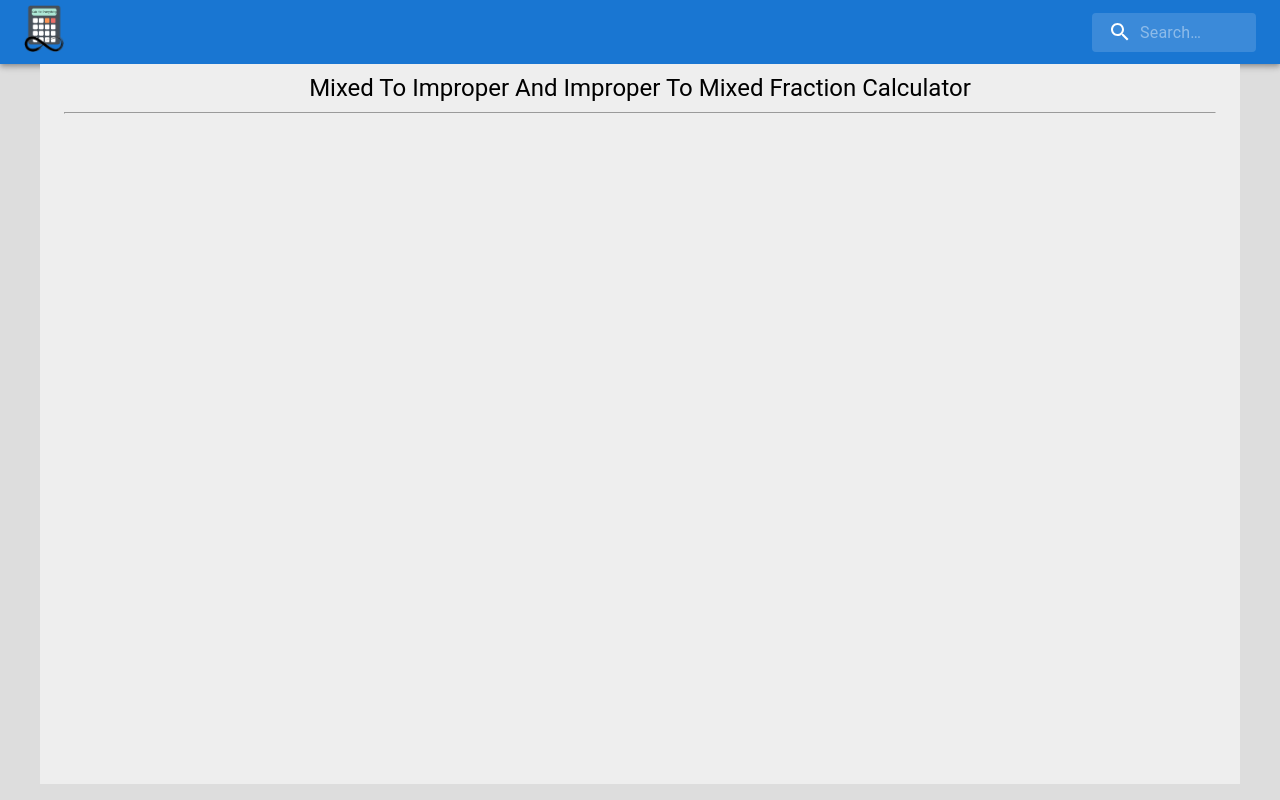
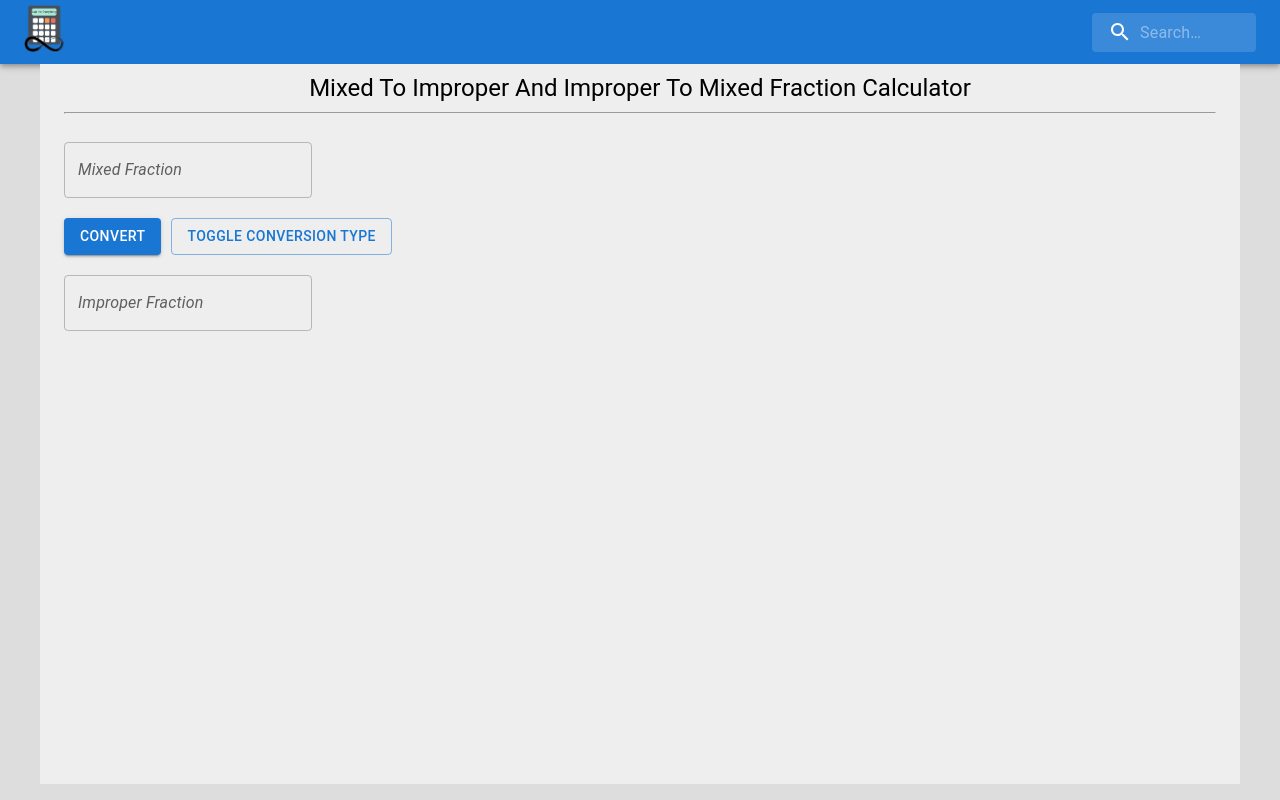
Before and after one commit to SarthakKeshari/calc_for_everything, a React (Create React App) app in the folder calculators/: page /mixedtoimproperanimpropertomixedfractioncalc in a window 1280 px wide. Built offline with nearby package versions, Linux system fonts and the light colour scheme.

Commit message:
mixed to improper fraction and vice versa

```diff
--- a/calculators/src/mathematical/mixedToImproperAndImproperToMixedFraction/MainMixedToImproperAndImproperToMixedFraction.js
+++ b/calculators/src/mathematical/mixedToImproperAndImproperToMixedFraction/MainMixedToImproperAndImproperToMixedFraction.js
@@ -1,12 +1,72 @@
-import React from 'react';
-import { Container, Typography } from '@mui/material';
+import React, { useState } from 'react';
+import { Container, Typography, TextField, Button } from '@mui/material';
 
-function MainMixedToImproperAndImproperToMixedFraction(){
-    return(
-        <Container maxWidth="lg" sx={{ bgcolor: '#eeeeee', minHeight: '90vh', paddingY:"10" }}>
-            <Typography pt={1} variant='h5' sx = {{textAlign: "center"}}>Mixed To Improper And Improper To Mixed Fraction Calculator</Typography>
-            <hr/>
-            <br/>
+function MainMixedToImproperAndImproperToMixedFraction() {
+    const [inputValue, setInputValue] = useState('');
+    const [outputValue, setOutputValue] = useState('');
+    const [isMixedToImproper, setIsMixedToImproper] = useState(true);
+
+    const convertFraction = () => {
+        const fractions = inputValue.split(' ');
+
+        if (fractions.length === 2) {
+            // Convert mixed fraction to improper fraction
+            const wholeNumber = parseInt(fractions[0]);
+            const [numerator, denominator] = fractions[1].split('/').map(Number);
+            const improperNumerator = wholeNumber * denominator + numerator;
+            setOutputValue(`${improperNumerator}/${denominator}`);
+        } else if (fractions.length === 1 && fractions[0].includes('/')) {
+            // Convert improper fraction to mixed fraction
+            const [numerator, denominator] = fractions[0].split('/').map(Number);
+            const wholeNumber = Math.floor(numerator / denominator);
+            const remainingNumerator = numerator % denominator;
+            setOutputValue(`${wholeNumber} ${remainingNumerator}/${denominator}`);
+        } else {
+            // Invalid input
+            setOutputValue('Invalid input');
+        }
+    };
+
+    const handleInputChange = (event) => {
+        setInputValue(event.target.value);
+    };
+
+    const toggleConversionType = () => {
+        setIsMixedToImproper(!isMixedToImproper);
+        setInputValue('');
+        setOutputValue('');
+    };
+
+    return (
+        <Container maxWidth="lg" sx={{ bgcolor: '#eeeeee', minHeight: '90vh', paddingY: "10" }}>
+            <Typography pt={1} variant='h5' sx={{ textAlign: "center" }}>Mixed To Improper And Improper To Mixed Fraction Calculator</Typography>
+            <hr />
+            <br />
+            <div>
+                <TextField
+                    label={isMixedToImproper ? 'Mixed Fraction' : 'Improper Fraction'}
+                    variant="outlined"
+                    value={inputValue}
+                    onChange={handleInputChange}
+                />
+                <br />
+                <br />
+                <Button variant="contained" onClick={convertFraction}>
+                    Convert
+                </Button>
+                <Button variant="outlined" onClick={toggleConversionType} style={{ marginLeft: '10px' }}>
+                    Toggle Conversion Type
+                </Button>
+                <br />
+                <br />
+                <TextField
+                    label={isMixedToImproper ? 'Improper Fraction' : 'Mixed Fraction'}
+                    variant="outlined"
+                    value={outputValue}
+                    readOnly
+                />
+            </div>
+
         </Container>
     )
 }
```
